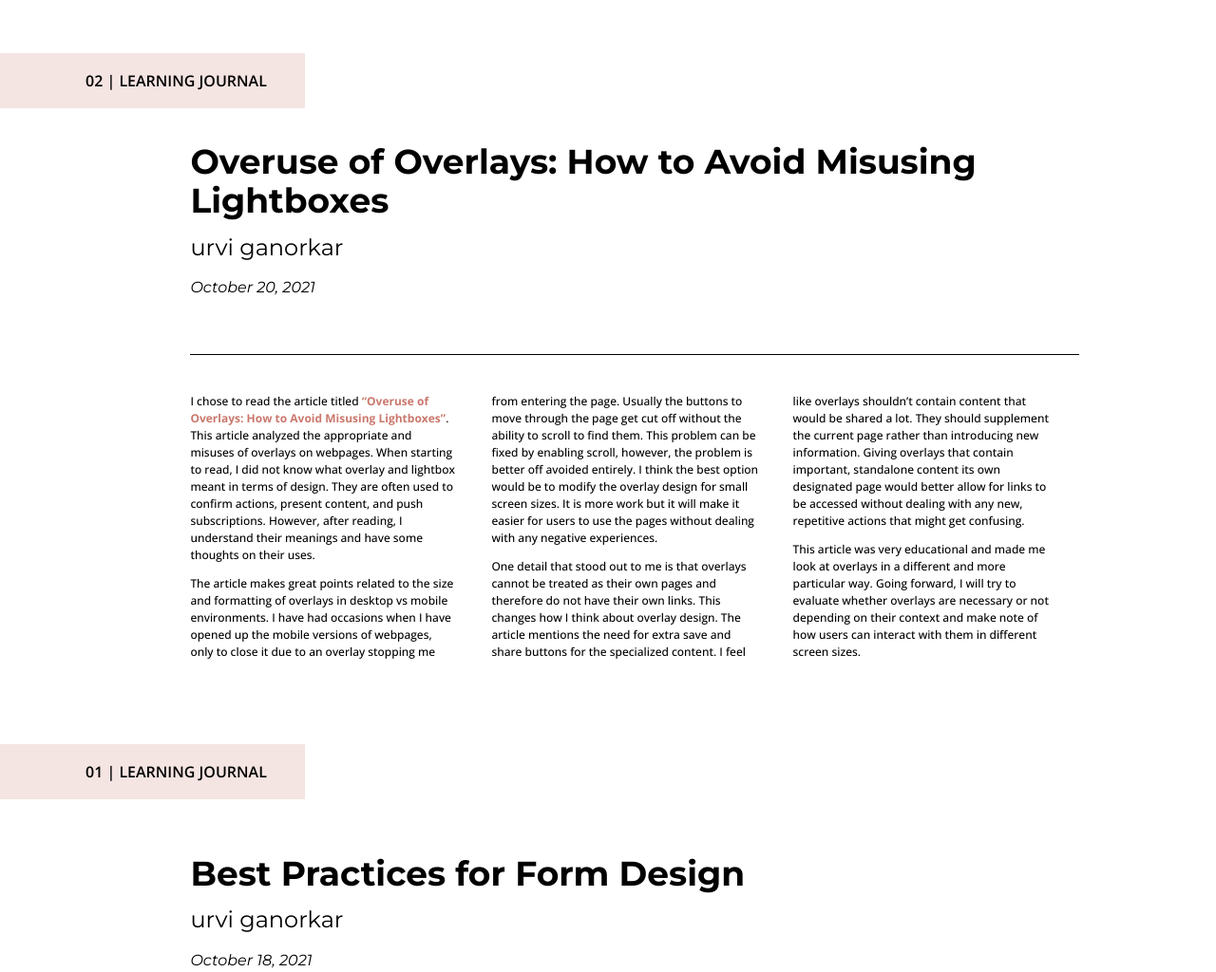
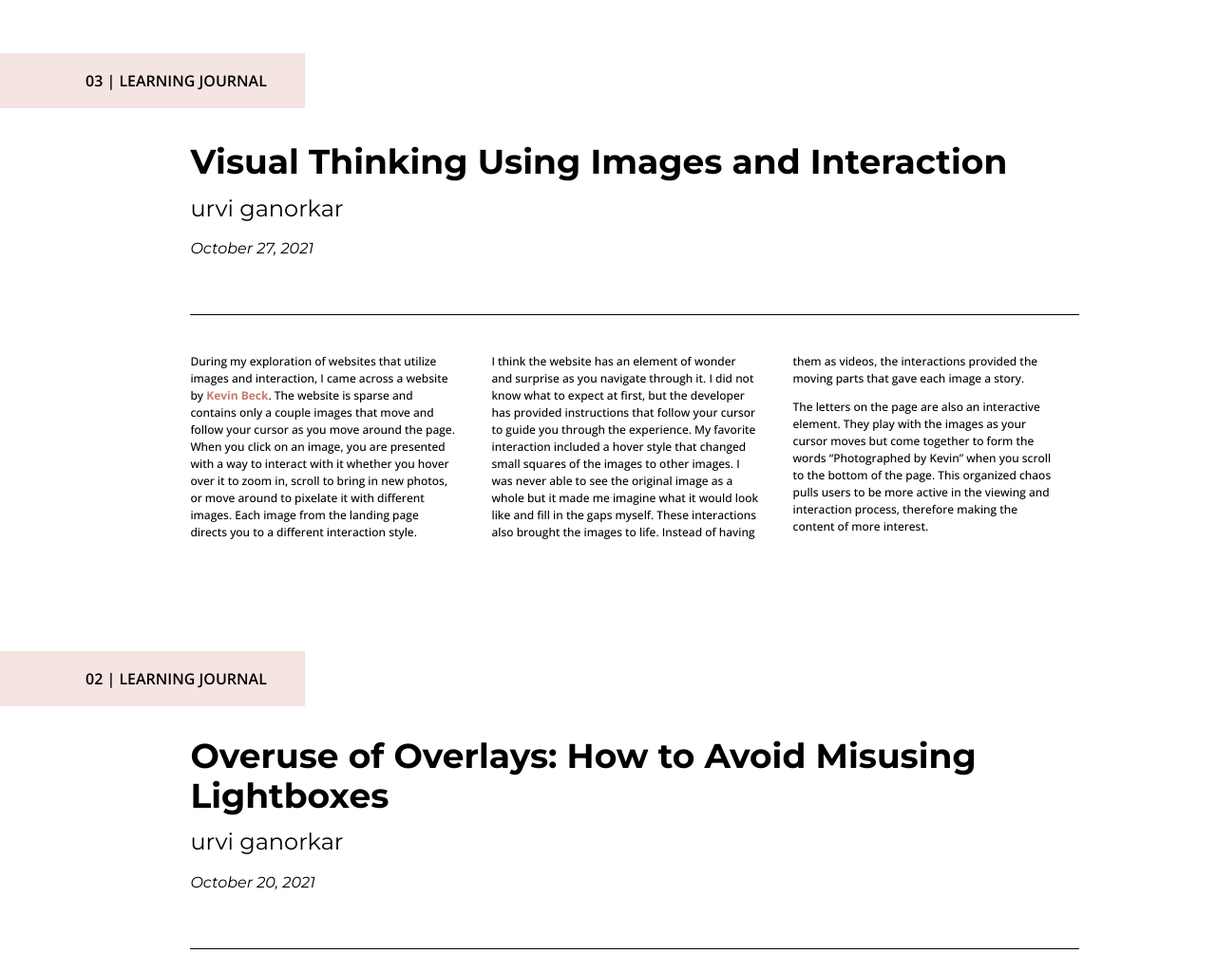
Before and after one commit to urvisg/urvisg.github.com, a plain HTML site: page des157a/lj/index.html in a window 1280 px wide. Shown: the top 1024 px of the page at 95% size. Drawn offline with nearby package versions, Linux system fonts and the light colour scheme.

Commit message:
learning journal 3

```diff
--- a/des157a/lj/index.html
+++ b/des157a/lj/index.html
@@ -10,6 +10,22 @@
     <link rel="stylesheet" href="styles.css">
 </head>
 <body>
+    <article class="three">
+        <section class="heading">
+            <h1>Visual Thinking Using Images and Interaction</h1>
+            <h2>urvi ganorkar</h2>
+            <h3>03 | LEARNING JOURNAL</h3>
+            <time datetime="2021-10-20">October 27, 2021</time>
+        </section>
+
+        <section class="response">
+            <p>During my exploration of websites that utilize images and interaction, I came across a website by <a href="http://kevin-beck.co.uk/">Kevin Beck</a>. The website is sparse and contains only a couple images that move and follow your cursor as you move around the page. When you click on an image, you are presented with a way to interact with it whether you hover over it to zoom in, scroll to bring in new photos, or move around to pixelate it with different images. Each image from the landing page directs you to a different interaction style.
+            </p>
+            <p>I think the website has an element of wonder and surprise as you navigate through it. I did not know what to expect at first, but the developer has provided instructions that follow your cursor to guide you through the experience. My favorite interaction included a hover style that changed small squares of the images to other images. I was never able to see the original image as a whole but it made me imagine what it would look like and fill in the gaps myself. These interactions also brought the images to life. Instead of having them as videos, the interactions provided the moving parts that gave each image a story.
+            </p>
+            <p>The letters on the page are also an interactive element. They play with the images as your cursor moves but come together to form the words “Photographed by Kevin” when you scroll to the bottom of the page. This organized chaos pulls users to be more active in the viewing and interaction process, therefore making the content of more interest.</p>
+        </section>
+    </article>
     <article class="two">
         <section class="heading">
             <h1>Overuse of Overlays: How to Avoid Misusing Lightboxes</h1>
--- a/des157a/lj/styles.css
+++ b/des157a/lj/styles.css
@@ -33,9 +33,6 @@ h2{
 }
 
 h3 {
-    /* position: absolute;
-    top: 40px;
-    left: 0; */
     font-family: 'Open Sans';
     font-weight: 600;
     font-size: 16px;
@@ -43,27 +40,33 @@ h3 {
     background-color: #f4e4e2;
 }
 
-/* .one{
-    position: relative;
-}
-
-.two{
-    position: relative;
-} */
-
 .one h3{
     position: absolute;
-    top: 768px;
+    top: 1440px;
     left: 0;
 }
 
 .two h3{
     position: absolute;
+    top: 670px;
+    left: 0;
+}
+
+.three h3{
+    position: absolute;
     top: 40px;
     left: 0;
 }
 
+.one{
+    margin-bottom: 30px;
+}
+
 .two{
+    margin-bottom: 50px;
+}
+
+.three{
     margin-bottom: 50px;
 }
 
```
